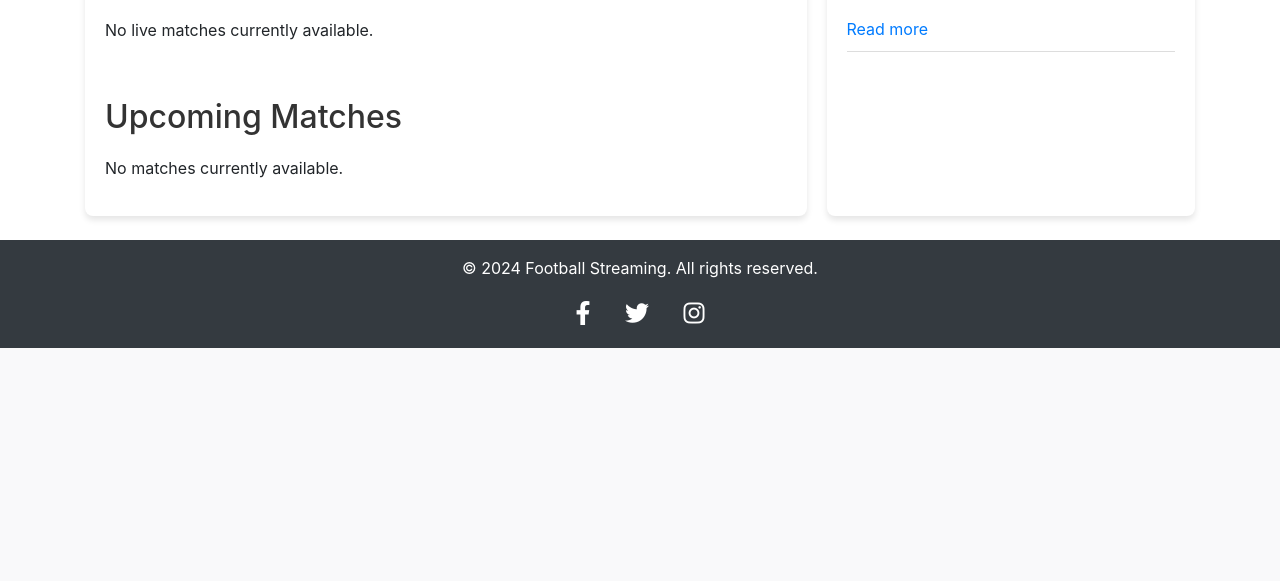
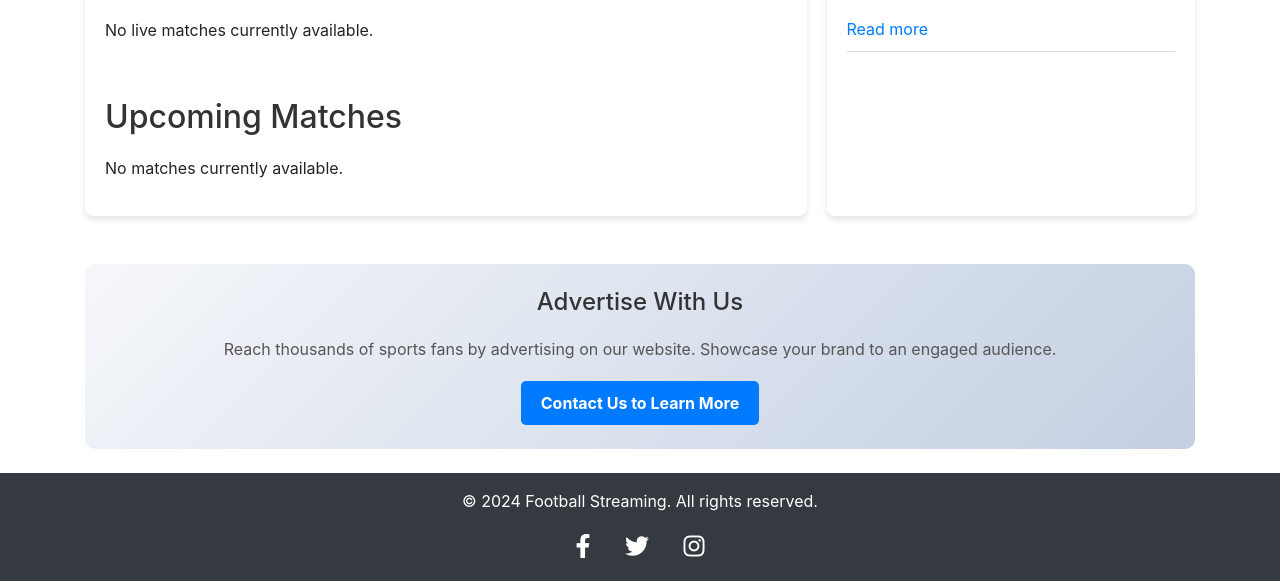
Before and after one commit to kepo402/FootballStreamingLive, a Django app: page / in a window 1280 px wide. Shown: the part 1055-1636 px from the top of the page. Before the commit the page ends 1403 px from the top, so only its background shows below. Run offline with Django 5.2, Linux system fonts and the light colour scheme; data comes from the database, SQL or seed files in the repository; some libraries are stand-ins or nearby versions.

Commit message:
new commit

```diff
--- a/matches/templates/matches/match_list.html
+++ b/matches/templates/matches/match_list.html
@@ -128,6 +128,17 @@
     </div>
 </div>
 
+<!-- Advertisement Section -->
+<div class="advertisement-section mt-5 p-4" style="background: linear-gradient(135deg, #f5f7fa, #c3cfe2); border-radius: 10px; text-align: center;">
+    <h4 style="color: #333; margin-bottom: 20px;">Advertise With Us</h4>
+    <p style="margin-bottom: 20px; color: #555;">Reach thousands of sports fans by advertising on our website. Showcase your brand to an engaged audience.</p>
+    <a href="{% url 'advertise' %}" style="text-decoration: none; color: #007bff;">
+        <div style="display: inline-block; background-color: #007bff; padding: 10px 20px; border-radius: 5px; color: #fff; font-weight: bold; cursor: pointer;">
+            Contact Us to Learn More
+        </div>
+    </a>
+</div>
+
 <script>
     function updateCountdown(element, startTime) {
         const now = new Date().getTime();
@@ -152,15 +163,12 @@
             const liveSection = document.getElementById('live-matches');
             const liveLeague = liveSection.querySelector(`#live-league-${leagueContainer.id.split('-').pop()}`);
 
-            // If this league is already in the live section, just move the match item
             if (liveLeague) {
                 liveLeague.querySelector('.matches').appendChild(matchItem);
             } else {
-                // Otherwise, move the entire league container
                 liveSection.appendChild(leagueContainer);
             }
 
-            // Remove empty league containers from the upcoming section
             const upcomingLeagues = document.querySelectorAll('#upcoming-matches .league-container');
             upcomingLeagues.forEach(container => {
                 const matches = container.querySelectorAll('div[id^="match-"]');
@@ -175,9 +183,7 @@
         const countdowns = document.querySelectorAll('[id^="countdown-"]');
         countdowns.forEach(countdown => {
             const startTime = countdown.getAttribute('data-start-time');
-            // Initialize countdown display
             updateCountdown(countdown, startTime);
-            // Update every second
             setInterval(() => updateCountdown(countdown, startTime), 1000);
         });
     }
--- a/matches/urls.py
+++ b/matches/urls.py
@@ -10,4 +10,5 @@ urlpatterns = [
     path('donate/', views.donate, name='donate'),  # URL pattern for donate
     path('blog/', views.blog_list, name='blog_list'),
     path('livestream/<int:match_id>/', views.get_livestream_url, name='livestream_url'),
+    path('advertise/', views.advertise_with_us, name='advertise'),
 ]
--- a/matches/views.py
+++ b/matches/views.py
@@ -91,3 +91,7 @@ def get_livestream_url(request, match_id):
         livestream_url = 'https://fallback-url.com/default-stream'
 
     return JsonResponse({'livestream_url': livestream_url})
+
+
+def advertise_with_us(request):
+    return render(request, 'matches/advertise.html')
```
Also changed, not shown: matches/templates/matches/advertise.html (added, +12 -0 lines).
